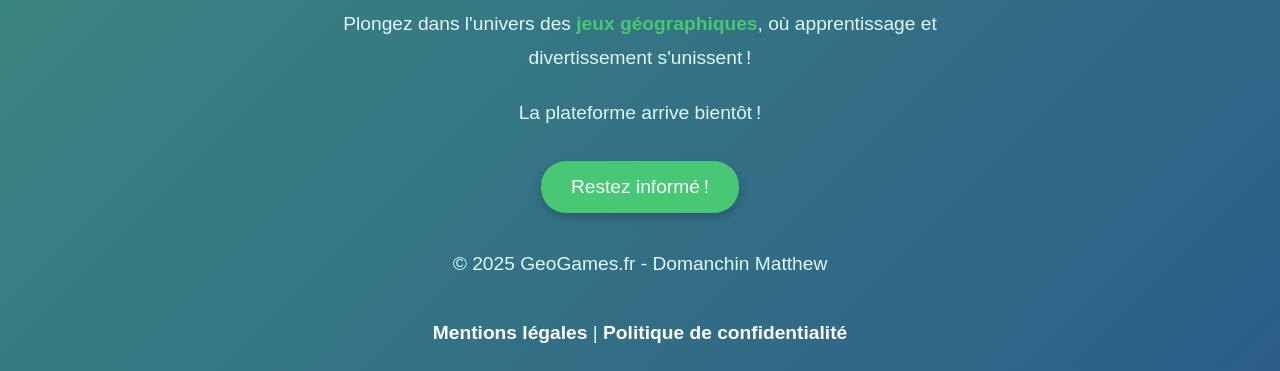
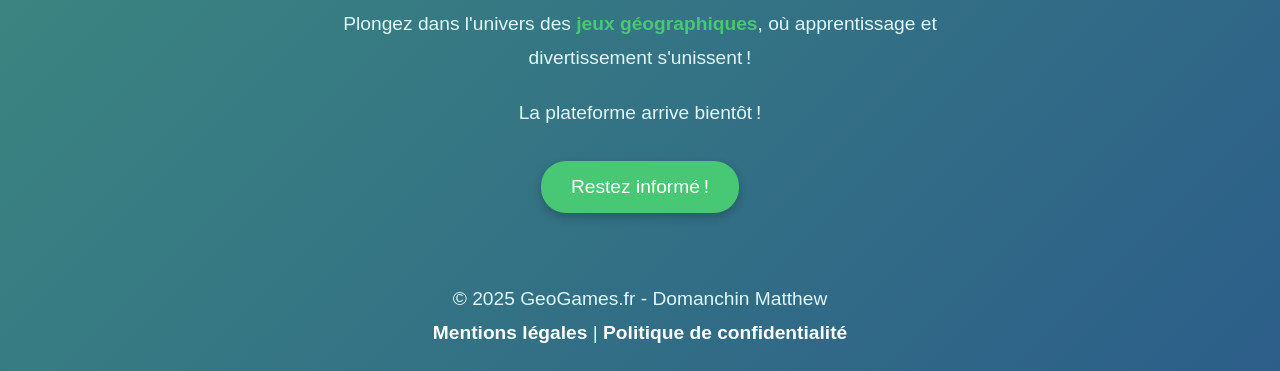
Before and after one commit to MattMatt-aka-Matt/Geogames, a plain HTML site: page index.html in a window 1280 px wide. Shown: the part 429-800 px from the top of the page. Drawn offline with Linux system fonts and the light colour scheme.

Commit message:
Update index.html

```diff
--- a/index.html
+++ b/index.html
@@ -130,7 +130,7 @@
 
     <!-- Footer -->
     <footer>
-        <p>© 2025 GeoGames.fr - Domanchin Matthew <br><br> <a href="#">Mentions légales</a> | <a href="#">Politique de confidentialité</a></p>
+        <p>© 2025 GeoGames.fr - Domanchin Matthew <br> <a href="#">Mentions légales</a> | <a href="#">Politique de confidentialité</a></p>
     </footer>
 </body>
 </html>
```
